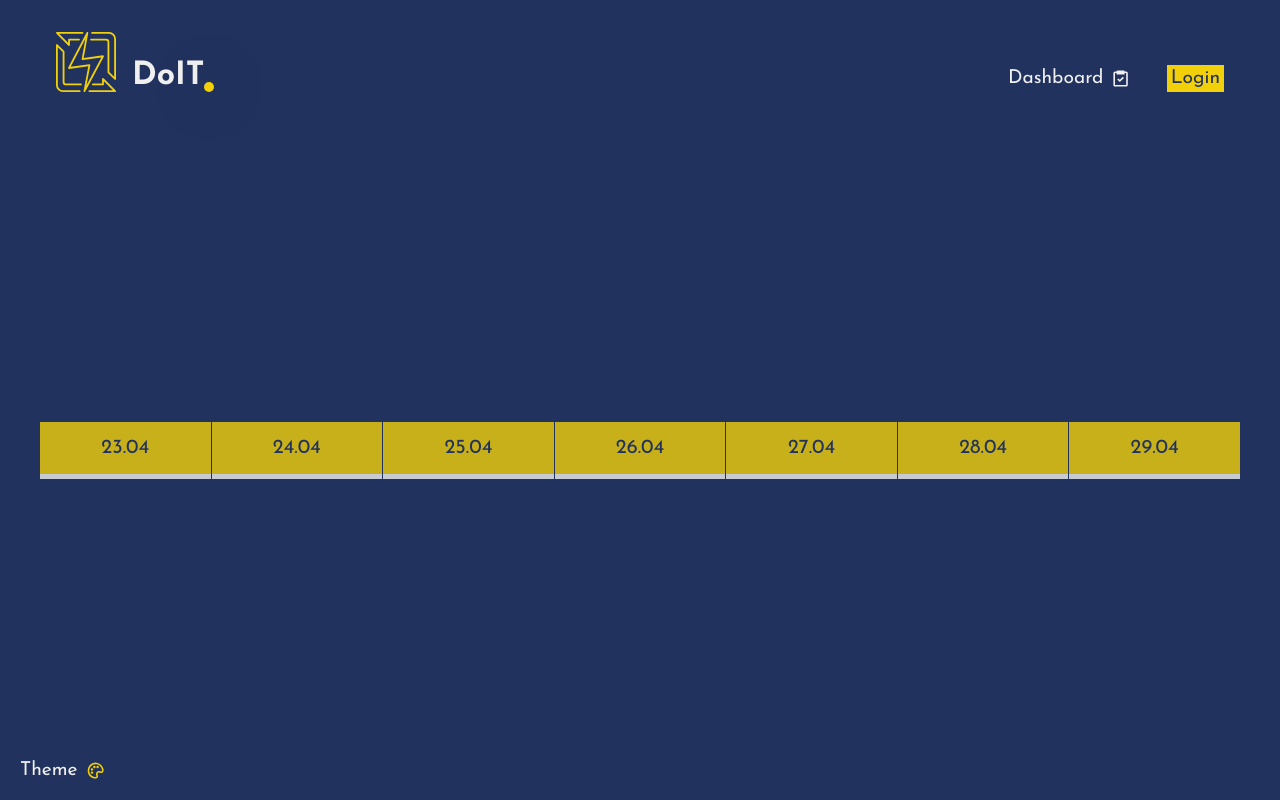
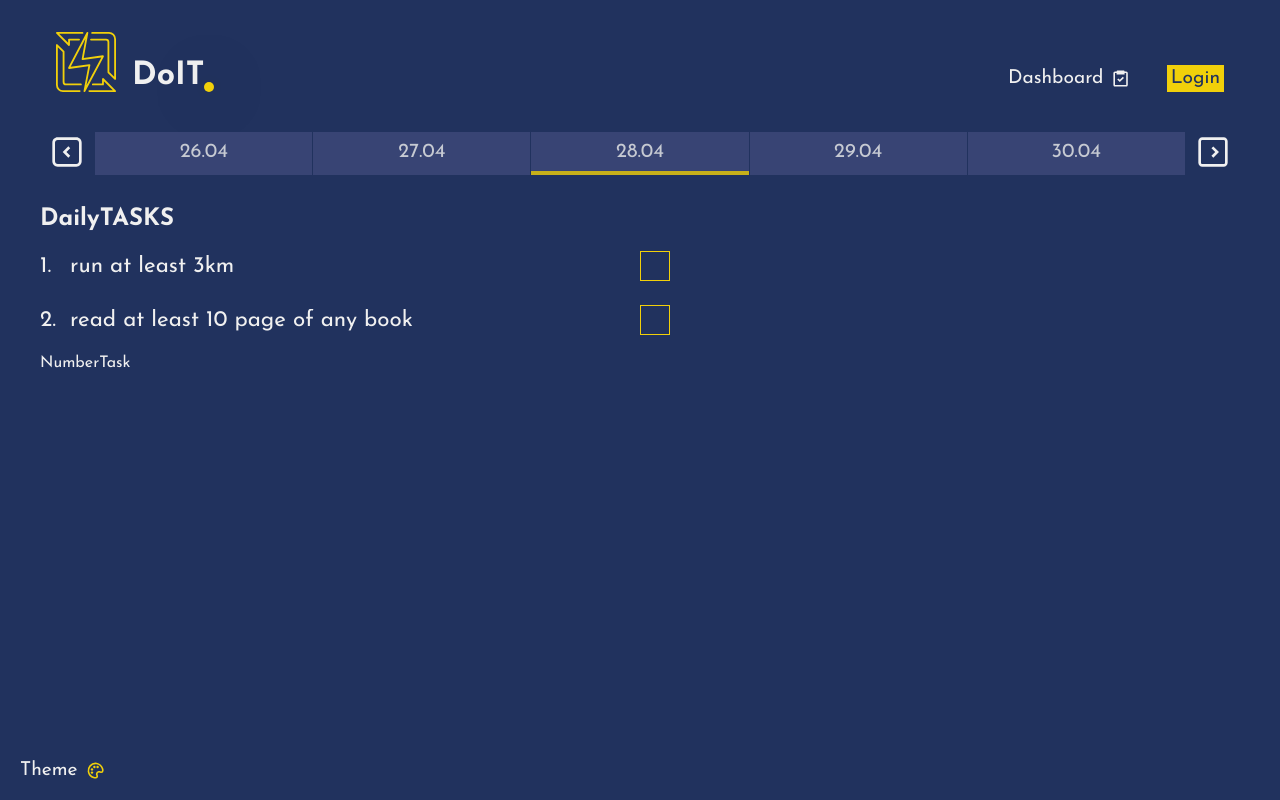
Before and after one commit to sheep2moon/checklist, a React (Create React App) app: page /dashboard in a window 1280 px wide. Built offline with nearby package versions, Linux system fonts and the light colour scheme.

Commit message:
implementing - day list, checkbox task

```diff
--- /dev/null
+++ b/src/components/Dashboard/CheckboxTask.js
@@ -0,0 +1,80 @@
+import React, { useState } from "react";
+import styled from "styled-components";
+
+const CheckboxTask = ({ task, index }) => {
+  const [isChecked, setIsChecked] = useState(task.value);
+
+  const handleCheck = () => {
+    console.log("halo mnay");
+    setIsChecked(!isChecked);
+  };
+
+  const handleNameChange = () => {
+    console.log("NAMECHANGE");
+    //TODO
+  };
+
+  return (
+    <TaskContainer>
+      <p>{index + 1}.</p>
+      <TaskWrap>
+        <TaskName
+          type="text"
+          value={task.name}
+          size={task.name.length}
+          onChange={handleNameChange}
+        />
+        <Checkbox onClick={handleCheck} isChecked={isChecked}>
+          <span />
+        </Checkbox>
+      </TaskWrap>
+    </TaskContainer>
+  );
+};
+
+export default CheckboxTask;
+
+const TaskContainer = styled.div`
+  display: flex;
+  align-items: center;
+  p {
+    font-size: 1.4rem;
+    width: 30px;
+  }
+`;
+const TaskWrap = styled.div`
+  display: flex;
+  align-items: center;
+  justify-content: space-between;
+  max-width: 600px;
+  width: 100%;
+  padding: 0.25rem 0;
+`;
+const TaskName = styled.input`
+  max-width: 500px;
+  height: 30px;
+  background: none;
+  outline: none;
+  border: none;
+  color: ${({ theme }) => theme.colors.detail};
+  font-size: 1.4rem;
+  /* border-bottom: ${({ theme }) => `1px solid ${theme.colors.detail}`}; */
+`;
+const Checkbox = styled.div`
+  width: 30px;
+  height: 30px;
+  display: flex;
+  justify-content: center;
+  align-items: center;
+  background-color: none;
+  border: ${({ theme }) => `1px solid ${theme.colors.accent}`};
+  cursor: pointer;
+  span {
+    display: block;
+    transition: all 0.2s cubic-bezier(0.785, 0.135, 0.15, 0.86);
+    width: ${({ isChecked }) => (isChecked ? "20px" : "0")};
+    height: ${({ isChecked }) => (isChecked ? "20px" : "0")};
+    border-radius: 2px;
+    background-color: ${({ theme }) => theme.colors.accent};
+  }
+`;
--- /dev/null
+++ b/src/components/Dashboard/DailyTasks.js
@@ -0,0 +1,51 @@
+import React from "react";
+import styled from "styled-components";
+import CheckboxTask from "./CheckboxTask.js";
+import NumberTask from "./NumberTask.js";
+
+const tempTasks = [
+  {
+    name: "run at least 3km",
+    type: "checkbox",
+    value: false,
+  },
+  {
+    name: "read at least 10 page of any book",
+    type: "checkbox",
+    value: false,
+  },
+  {
+    name: "make some pushups",
+    type: "number",
+    value: 0,
+  },
+];
+
+const DailyTasks = () => {
+  return (
+    <TaskContainer>
+      <h2>DailyTASKS</h2>
+      {tempTasks.map((task, index) => {
+        if (task.type === "checkbox") {
+          return <CheckboxTask key={task.name} index={index} task={task} />;
+        } else if (task.type === "number") {
+          return <NumberTask key={task.name} index={index} task={task} />;
+        }
+        return <p>invalid task type</p>;
+      })}
+    </TaskContainer>
+  );
+};
+
+export default DailyTasks;
+
+const TaskContainer = styled.div`
+  width: 100%;
+  max-width: 1200px;
+  margin-top: 2rem;
+  display: flex;
+  flex-direction: column;
+  gap: 1rem;
+  h2 {
+  }
+`;
--- /dev/null
+++ b/src/components/Dashboard/NumberTask.js
@@ -0,0 +1,7 @@
+import React from "react";
+
+const NumberTask = () => {
+  return <div>NumberTask</div>;
+};
+
+export default NumberTask;
--- a/src/components/Dashboard/TimeBar.js
+++ b/src/components/Dashboard/TimeBar.js
@@ -1,28 +1,64 @@
 import { addDays, format, subDays } from "date-fns";
 import React, { useEffect, useState } from "react";
 import styled from "styled-components";
+import { CgChevronLeftR, CgChevronRightR } from "react-icons/cg";
 
-const TimeBar = () => {
+const TimeBar = ({ pickedTime, setPickedTime }) => {
   // 7 days - ..... today tommorow
 
   const [dayList, setDayList] = useState([]);
+  const [currentListIndexes, setCurrentListIndexes] = useState({});
+
+  const handleMoveLeft = () => {
+    if (currentListIndexes.left === 0) return;
+    const left = currentListIndexes.left - 1;
+    const right = currentListIndexes.right - 1;
+    setCurrentListIndexes({ left, right });
+  };
+  const handleMoveRight = () => {
+    if (currentListIndexes.right === 24) return;
+    const left = currentListIndexes.left + 1;
+    const right = currentListIndexes.right + 1;
+    setCurrentListIndexes({ left, right });
+  };
 
   useEffect(() => {
+    //Create starting list - 25days
     let newList = [];
     const today = new Date();
-    for (let i = 5; i >= 0; i--) {
+    setPickedTime(format(today, "dd.MM"));
+    for (let i = 12; i >= 0; i--) {
       const currDay = subDays(today, i);
+      newList.push(format(currDay, "dd.MM"));
+    }
+    for (let i = 1; i < 12; i++) {
+      const currDay = addDays(today, i);
       newList.push(format(currDay, "dd.MM"));
     }
     newList.push(format(addDays(today, 1), "dd.MM"));
     setDayList(newList);
+    setCurrentListIndexes({ left: 10, right: 15 });
   }, []);
 
   return (
     <BarContainer>
-      {dayList.map((day) => (
-        <DayButton>{day}</DayButton>
-      ))}
+      <MoveListBtn onClick={handleMoveLeft}>
+        <CgChevronLeftR />
+      </MoveListBtn>
+      {dayList
+        .slice(currentListIndexes.left, currentListIndexes.right)
+        .map((day) => (
+          <DayButton
+            key={day}
+            onClick={() => setPickedTime(day)}
+            isActive={pickedTime === day}
+          >
+            {day}
+          </DayButton>
+        ))}
+      <MoveListBtn onClick={handleMoveRight}>
+        <CgChevronRightR />
+      </MoveListBtn>
     </BarContainer>
   );
 };
@@ -34,18 +70,41 @@ const BarContainer = styled.div`
   max-width: 1200px;
   display: grid;
   gap: 1px;
-  grid-template-columns: repeat(7, 1fr);
+  grid-template-columns: 0.25fr 1fr 1fr 1fr 1fr 1fr 0.25fr;
+  transition: all 0.2s cubic-bezier(0.075, 0.82, 0.165, 1);
 `;
 const DayButton = styled.button`
-  padding: 1rem 2rem;
+  transition: all 0.2s cubic-bezier(0.075, 0.82, 0.165, 1);
+  padding: 0.5rem 2rem;
   border: none;
-  background-color: ${({ theme }) => theme.colors.accent};
-  color: ${({ theme }) => theme.colors.primary};
+  background-color: ${({ theme }) => theme.colors.secondary};
+  color: ${({ theme }) => theme.colors.detail};
   font-size: 1.25rem;
   opacity: 0.8;
-  border-bottom: ${({ theme }) => `5px solid ${theme.colors.detail}`};
+  border-bottom: ${({ theme, isActive }) =>
+    isActive
+      ? `4px solid ${theme.colors.accent}`
+      : `4px solid ${theme.colors.secondary}`};
   :hover {
     cursor: pointer;
     opacity: 1;
   }
 `;
+
+const MoveListBtn = styled.button`
+  padding: 0.25rem;
+  background: none;
+  color: ${({ theme }) => theme.colors.detail};
+  border: none;
+  transition: all 0.2s cubic-bezier(0.075, 0.82, 0.165, 1);
+  svg {
+    font-size: 2rem;
+  }
+  :hover {
+    transition: all 0.2s cubic-bezier(0.075, 0.82, 0.165, 1);
+    cursor: pointer;
+    svg {
+      color: ${({ theme }) => theme.colors.accent};
+    }
+  }
+`;
--- a/src/views/Dashboard.js
+++ b/src/views/Dashboard.js
@@ -1,13 +1,16 @@
-import React from "react";
+import React, { useState } from "react";
 import styled from "styled-components";
 import { BgContainer } from "../components/BgContrainer.js";
+import DailyTasks from "../components/Dashboard/DailyTasks.js";
 import TimeBar from "../components/Dashboard/TimeBar.js";
 
 const Dashboard = () => {
+  const [pickedTime, setPickedTime] = useState(null);
   return (
     <BgContainer>
       <DashboardContainer>
-        <TimeBar />
+        <TimeBar pickedTime={pickedTime} setPickedTime={setPickedTime} />
+        <DailyTasks />
       </DashboardContainer>
     </BgContainer>
   );
@@ -16,10 +19,10 @@ const Dashboard = () => {
 export default Dashboard;
 
 const DashboardContainer = styled.div`
+  padding-top: 2rem;
   min-height: calc(100vh - 100px);
   display: flex;
   flex-direction: column;
   align-items: center;
-  justify-content: center;
   color: ${({ theme }) => theme.colors.detail};
 `;
--- a/src/views/Login.js
+++ b/src/views/Login.js
@@ -5,12 +5,17 @@ import TextInput from "../components/Inputs/TextInput.js";
 import { StyledButton } from "../components/Inputs/StyledButton.js";
 
 const Login = () => {
+  const handleLogin = (e) => {
+    console.log("handleLogin");
+    e.preventDefault();
+  };
+
   return (
     <BgContainer>
       <LoginWrapper>
         <FormWrapper>
           <Title>Login</Title>
-          <Form>
+          <Form onSubmit={(e) => handleLogin(e)}>
             <TextInput text={"Email"} />
             <TextInput text={"Password"} />
             <StyledButton>Login</StyledButton>
```
